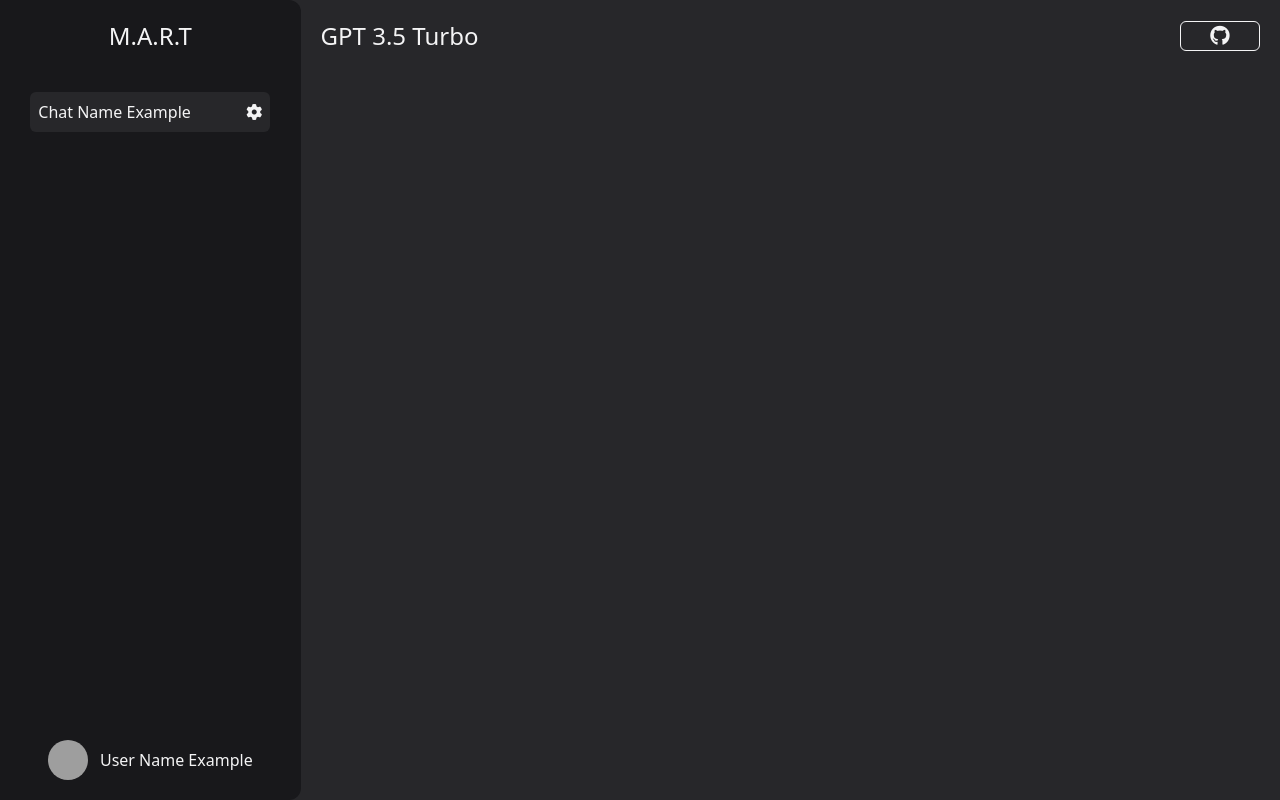
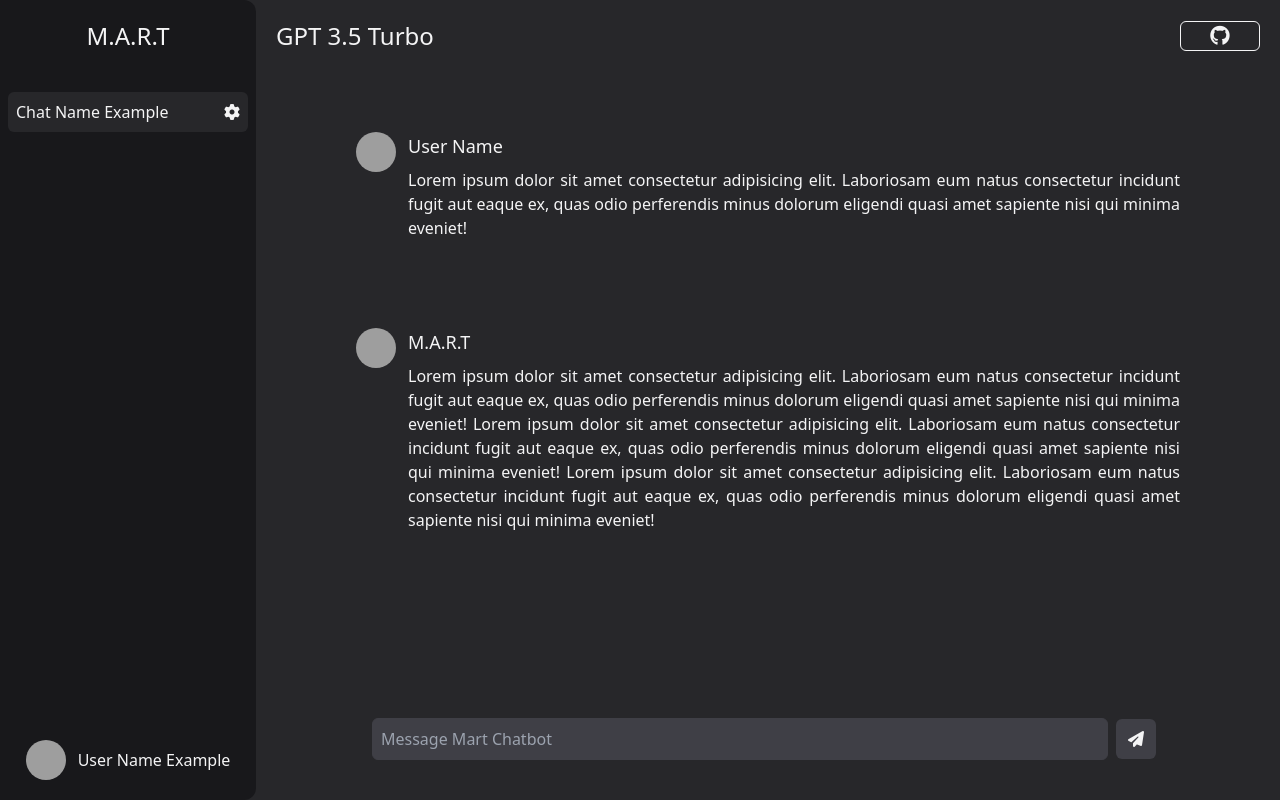
Before and after one commit to OVasconceloss/mart-chatbot, a React (Vite) app in the folder client/: page / in a window 1280 px wide. Built offline with nearby package versions, Linux system fonts and the light colour scheme; grey boxes are pictures that could not be loaded.

Commit message:
:lisptick: style: style the section elements

```diff
--- a/client/src/pages/home.jsx
+++ b/client/src/pages/home.jsx
@@ -1,8 +1,8 @@
 const Home = () => {
     return (
         <>
-        <main className="flex w-screen h-screen bg-zinc-800">
-            <aside className="flex flex-col w-96 h-full p-5 bg-zinc-900 rounded-r-xl">
+        <main className="flex justify-between h-screen bg-zinc-800">
+            <aside className="flex flex-col w-64 h-full p-5 bg-zinc-900 rounded-r-xl">
                 <div id="header-aside">
                     <h1 className="pb-5 mb-5 text-2xl text-zinc-100 text-center">M.A.R.T</h1>
                 </div>
@@ -25,7 +25,7 @@
                     </div>
                 </div>
             </aside>
-            <section className="w-full p-5 bg-zinc-800">
+            <section className="flex flex-col w-full h-screen p-5 bg-zinc-800">
                 <div id="header-section" className="flex items-center justify-between w-full">
                     <h1 className="text-2xl text-zinc-100">GPT 3.5 Turbo</h1>
                     <div>
@@ -33,16 +33,64 @@
                             <button
                                 className="w-20 border border-zinc-100 rounded-md text-xl text-zinc-100
                                 transition ease-linear hover:bg-zinc-100 hover:text-zinc-800">
-                                <i className="fa-brands fa-github"></i>
+                                    <i className="fa-brands fa-github"></i>
                             </button>
                         </a>
                     </div>
                 </div>
-                <div id="messages">
-
+                <div id="messages" className="flex-grow overflow-y-auto m-10">
+                    <div id="message-user" className="flex items-start p-10 gap-3">
+                        <img
+                            src="https://github.com/OVasconceloss.png"
+                            alt="Profile Picture"
+                            className="w-10 h-10 rounded-full object-cover"
+                        />
+                        <div>
+                            <h4 className="text-lg text-zinc-100">User Name</h4>
+                            <p className="py-2 text-zinc-100 text-justify">
+                                Lorem ipsum dolor sit amet consectetur adipisicing elit.
+                                Laboriosam eum natus consectetur incidunt fugit aut eaque ex,
+                                quas odio perferendis minus dolorum eligendi quasi amet sapiente
+                                nisi qui minima eveniet!
+                            </p>
+                        </div>
+                    </div>
+                    <div id="message-mart" className="flex items-start p-10 gap-3">
+                        <img
+                            src="https://github.com/rocketseat.png"
+                            alt="Profile Picture"
+                            className="w-10 h-10 rounded-full object-cover"
+                        />
+                        <div>
+                            <h4 className="text-lg text-zinc-100">M.A.R.T</h4>
+                            <p className="py-2 text-zinc-100 text-justify">
+                                Lorem ipsum dolor sit amet consectetur adipisicing elit.
+                                Laboriosam eum natus consectetur incidunt fugit aut eaque ex,
+                                quas odio perferendis minus dolorum eligendi quasi amet sapiente
+                                nisi qui minima eveniet!
+                                Lorem ipsum dolor sit amet consectetur adipisicing elit.
+                                Laboriosam eum natus consectetur incidunt fugit aut eaque ex,
+                                quas odio perferendis minus dolorum eligendi quasi amet sapiente
+                                nisi qui minima eveniet!
+                                Lorem ipsum dolor sit amet consectetur adipisicing elit.
+                                Laboriosam eum natus consectetur incidunt fugit aut eaque ex,
+                                quas odio perferendis minus dolorum eligendi quasi amet sapiente
+                                nisi qui minima eveniet!
+                            </p>
+                        </div>
+                    </div>
                 </div>
-                <div id="user-input">
-
+                <div id="user-input" className="flex items-center justify-center w-full">
+                    <input
+                        type="text"
+                        placeholder="Message Mart Chatbot"
+                        className="w-[46rem] my-5 p-2 bg-zinc-700 outline-none border border-zinc-700 rounded-md text-zinc-100
+                        transition ease-linear focus:border-zinc-100"
+                    />
+                    <button className="w-10 mx-2 p-2 bg-zinc-700 rounded-md text-zinc-100
+                    transition ease-linear hover:bg-zinc-100 hover:text-zinc-700">
+                        <i className="fa-solid fa-paper-plane"></i>
+                    </button>
                 </div>
             </section>
         </main>
```
